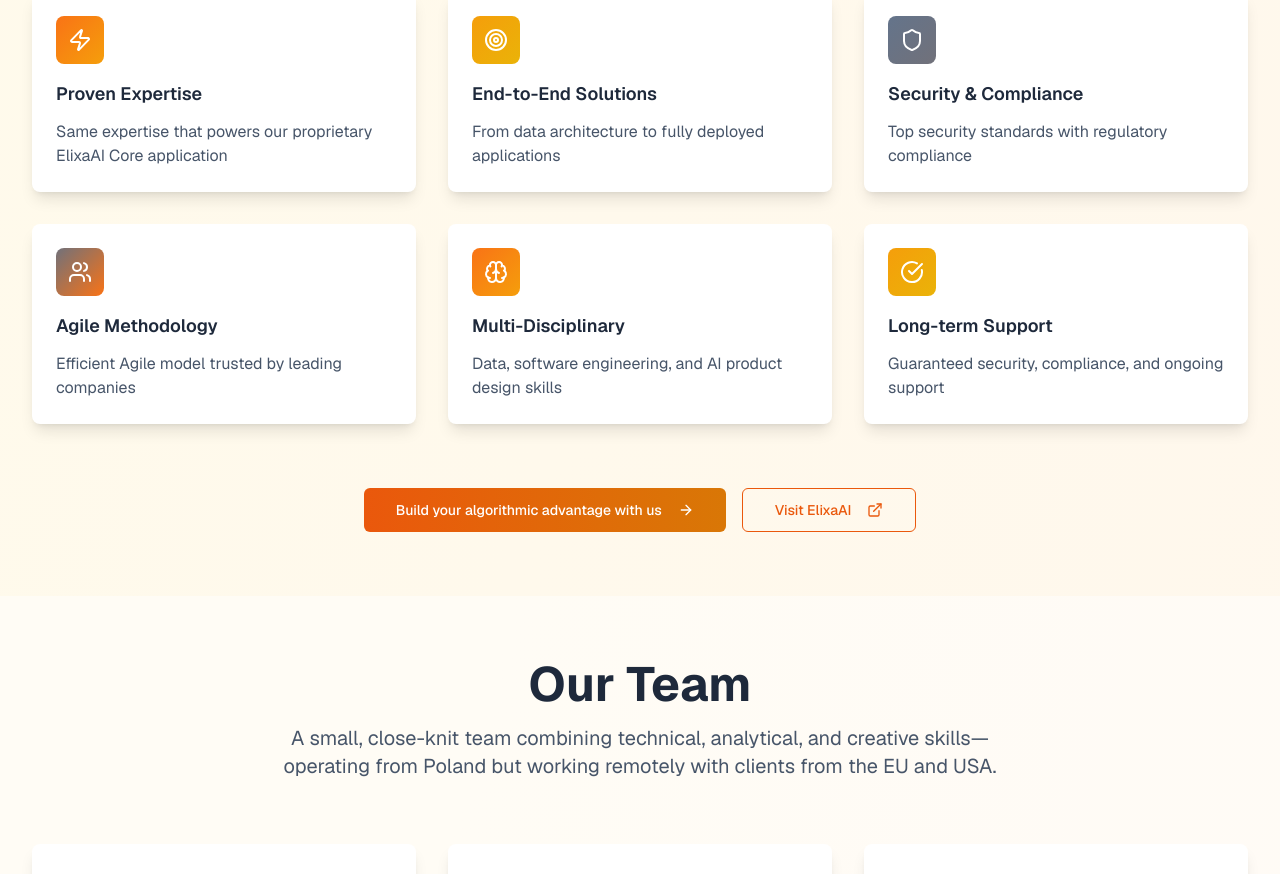
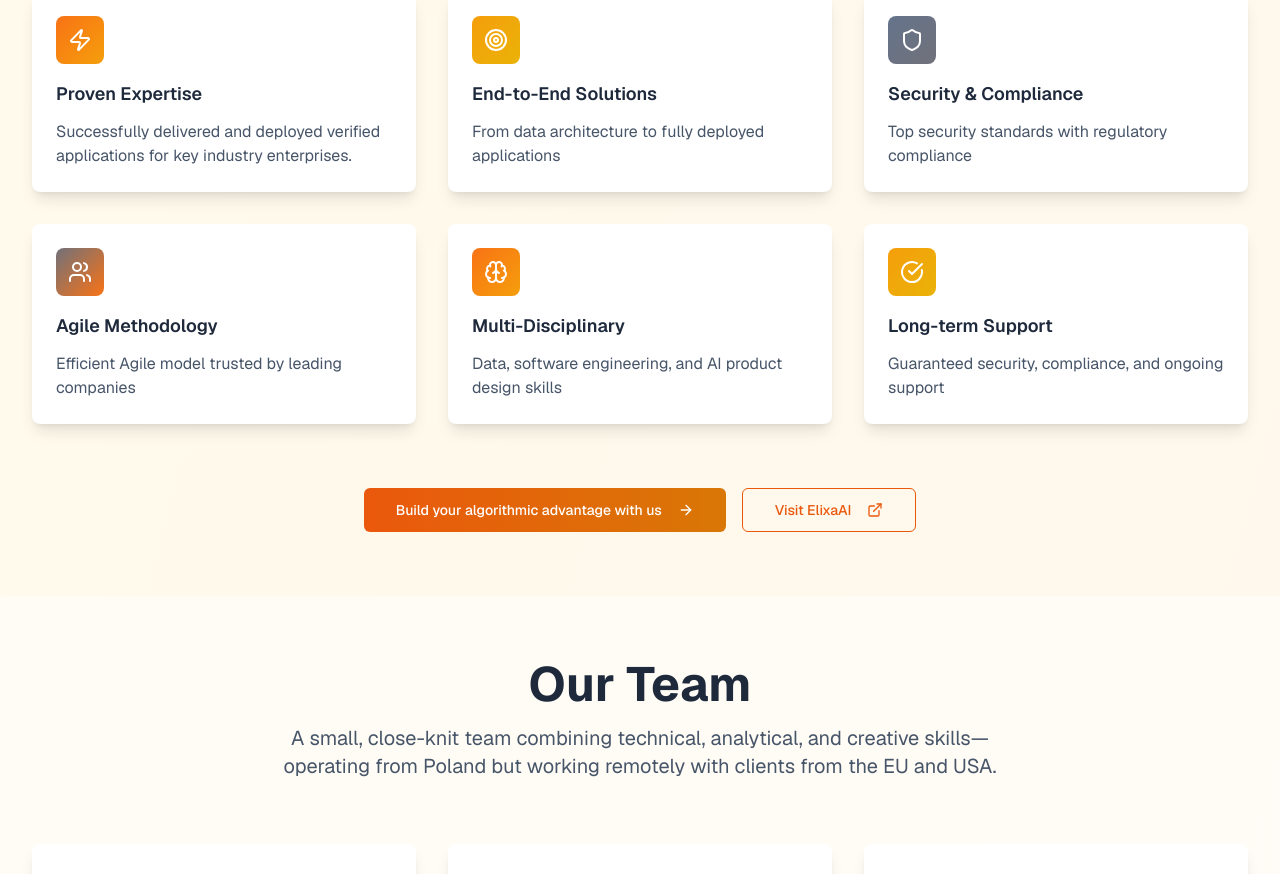
Before and after one commit to mdd317/resh, a Next.js app: page / in a window 1280 px wide. Shown: the part 2340-3214 px from the top of the page. Built offline with nearby package versions, Linux system fonts and the light colour scheme.

Commit message:
Update page.tsx

```diff
--- a/app/page.tsx
+++ b/app/page.tsx
@@ -570,8 +570,8 @@ export default function HomePage() {
                 </h3>
                 <p className="text-slate-600">
                   {language === "en"
-                    ? "Same expertise that powers our proprietary ElixaAI Core application"
-                    : "Ta sama wiedza, która napędza naszą autorską aplikację ElixaAI Core"}
+                    ? "Successfully delivered and deployed verified applications for key industry enterprises."
+                    : "Z powodzeniem dostarczyliśmy i wdrożyliśmy sprawdzone aplikacje dla kluczowych przedsiębiorstw z branży."}
                 </p>
               </CardContent>
             </Card>
```
